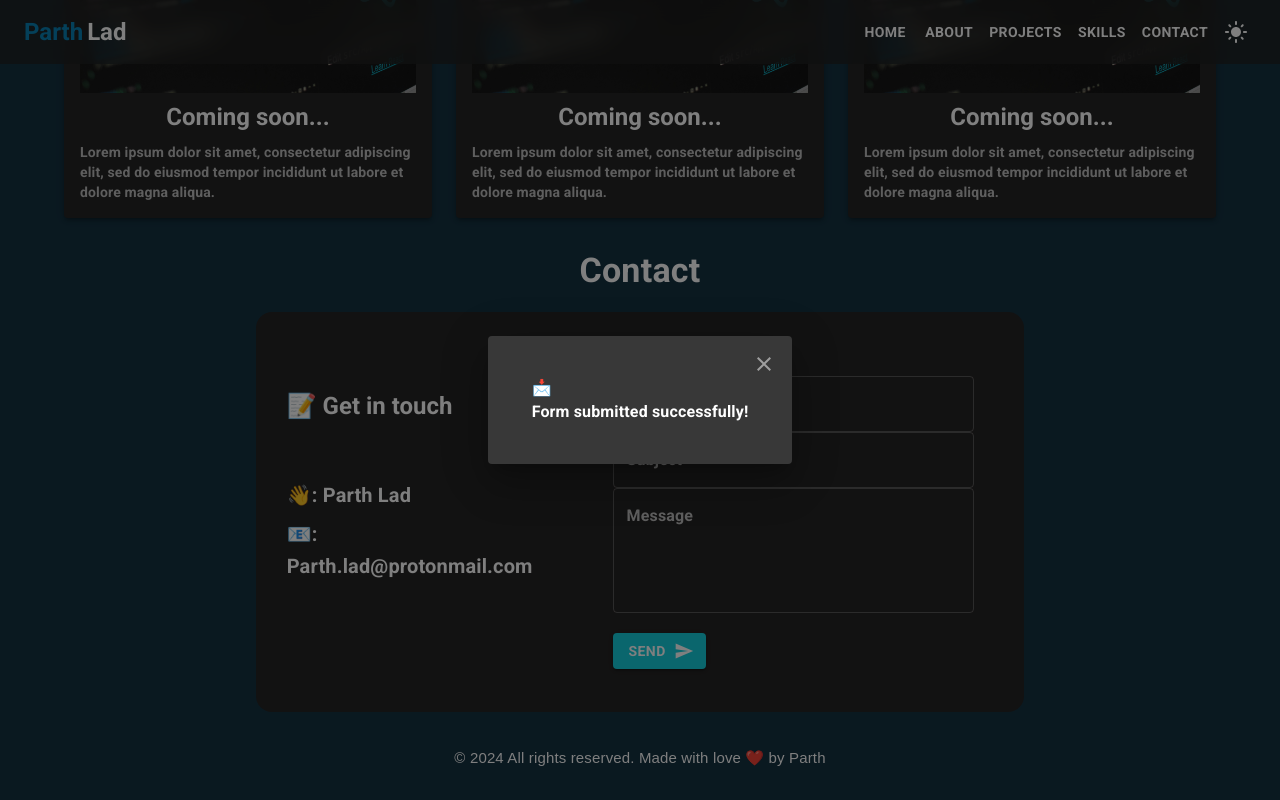
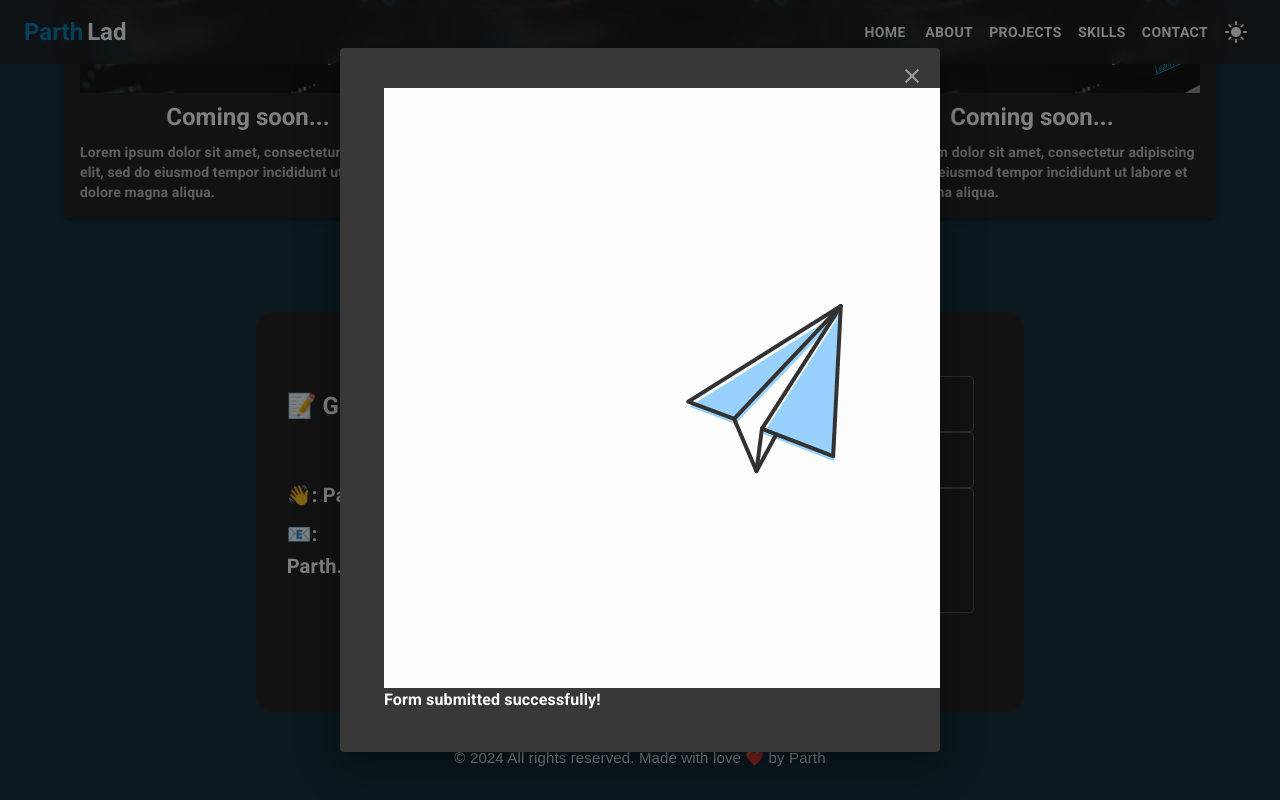
Before and after one commit to ParthKLad/web-portfolio, a React (Create React App) app: page / in a window 1280 px wide. Both pictures are taken after typing "name@example.com", "Sample", "Sample" into the empty fields and a click on the button "SEND". Shown: the part 2270-3070 px from the top of the page. Built offline with nearby package versions, Linux system fonts and the light colour scheme.

Commit message:
test form

```diff
--- a/src/components/Contacts.js
+++ b/src/components/Contacts.js
@@ -7,7 +7,7 @@ import Dialog from '@mui/material/Dialog';
 import IconButton from '@mui/material/IconButton';
 import CloseIcon from '@mui/icons-material/Close';
 import DialogContent from '@mui/material/DialogContent';
-import { motion } from 'framer-motion';
+import myGif from '../images/paper.gif';
 
 const ContactForm = () => {
   const theme = useTheme();
@@ -144,17 +144,7 @@ const ContactForm = () => {
       </IconButton>
       <DialogContent>
         <Box sx={{  borderRadius: '16px', padding: '20px' }}>
-        <motion.div
-            initial={{ scale: 0 }}
-            animate={{ rotate: 360, scale: 1 }}
-            transition={{
-              type: "spring",
-              stiffness: 260,
-              damping: 20
-            }}
-          >
-            📩
-          </motion.div>
+        <img src={myGif} alt="Success animation" />
           Form submitted successfully!
         </Box>
       </DialogContent>
```
Also changed, not shown: src/images/paper.gif (added).
